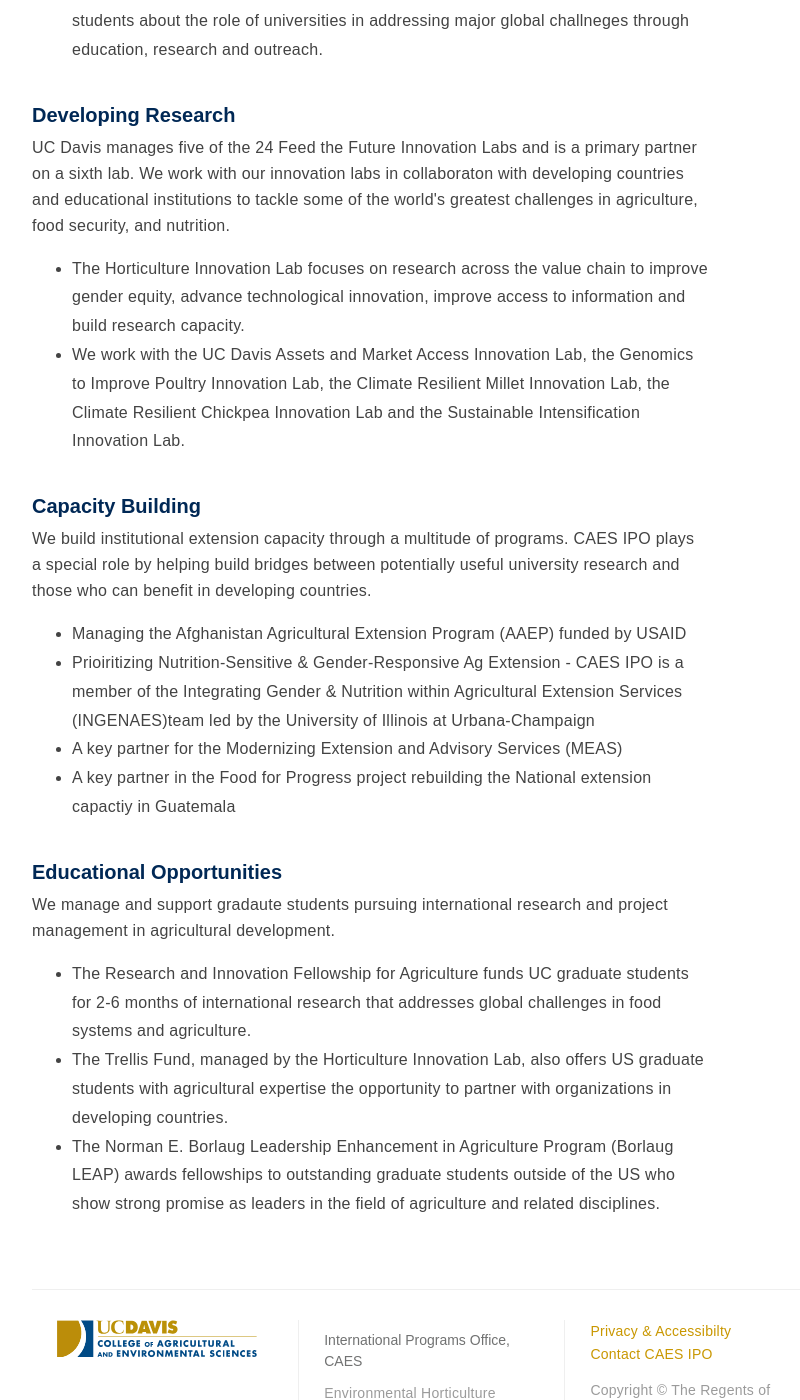
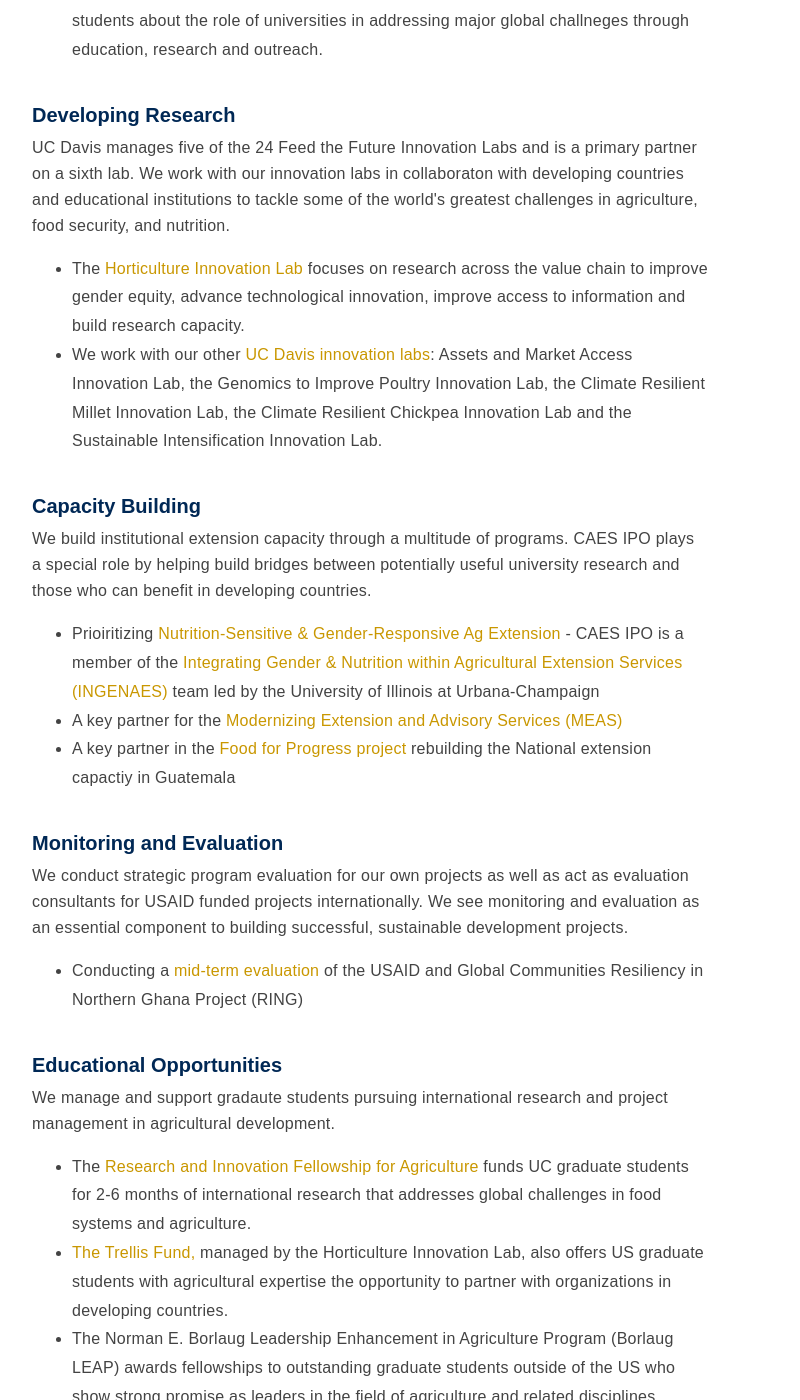
Before and after one commit to ucdavis/ip, a Jekyll site: the page built from about/what-we-do.html, in a window 1280 px wide and 1400 px high, scrolled down 552 px. Shown: the whole window, without its empty margins (96-896 px from the left). Built offline with Jekyll 4.4.1, drawn with Linux system fonts in a browser that asks for light colours; nearby versions of some CDN libraries.

Commit message:
what we do edits

```diff
--- a/about/what-we-do.html
+++ b/about/what-we-do.html
@@ -10,37 +10,43 @@
 
 
     <h3>Trainings &amp; Workshops</h3>
-    <p> We conduct courses and workshops both in-country and on campus. UC Davis is engaged in a range of topics from animal science to staple food crops.</p>
+        <p> We conduct courses and workshops both in-country and on campus. UC Davis is engaged in a range of topics from animal science to staple food crops.</p>
         <ul>
             <li>USDA Cochran Fellowship Program trainings, which in 2017 included Seed Policy and Certification in Uganda and Kenya, Resilient Agriculture in Mexico (with the USDA Climate Hub) and Integrated Pest Management in Tunisia.</li>
             <li>UC Davis-Tokyo University of Agriculture and Technology (TUAT) workshop for TUAT students about the role of universities in addressing major global challneges through education, research and outreach.</li>
         </ul>
         <br>
 
-        <h3> Developing Research </h3>
-    <p> UC Davis manages five of the 24 Feed the Future Innovation Labs and is a primary partner on a sixth lab. We work with our innovation labs in collaboraton with developing countries and educational institutions to tackle some of the world's greatest challenges in agriculture, food security, and nutrition.</p>
+    <h3> Developing Research </h3>
+     <p> UC Davis manages five of the 24 Feed the Future Innovation Labs and is a primary partner on a sixth lab. We work with our innovation labs in collaboraton with developing countries and educational institutions to tackle some of the world's greatest challenges in agriculture, food security, and nutrition.</p>
         <ul>
-            <li> The Horticulture Innovation Lab focuses on research across the value chain to improve gender equity, advance technological innovation, improve access to information and build research capacity. </li>
-            <li> We work with the UC Davis Assets and Market Access Innovation Lab, the Genomics to Improve Poultry Innovation Lab, the Climate Resilient Millet Innovation Lab, the Climate Resilient Chickpea Innovation Lab and the Sustainable Intensification Innovation Lab.</li>
+            <li> The <a target="_blank" href="http://horticulture.ucdavis.edu/">Horticulture Innovation Lab</a> focuses on research across the value chain to improve gender equity, advance technological innovation, improve access to information and build research capacity. </li>
+            <li> We work with our other <a href="/research/innovationlab.html">UC Davis innovation labs</a>: Assets and Market Access Innovation Lab, the Genomics to Improve Poultry Innovation Lab, the Climate Resilient Millet Innovation Lab, the Climate Resilient Chickpea Innovation Lab and the Sustainable Intensification Innovation Lab.</li>
         </ul>
         <br>
 
+    <h3> Capacity Building</h3>
+        <p> We build institutional extension capacity through a multitude of programs. CAES IPO plays a special role by helping build bridges between potentially useful university research and those who can benefit in developing countries. </p>
+        <ul>
+            <!--<li>Managing the Afghanistan Agricultural Extension Program (AAEP) funded by USAID</li>-->
+            <li>Prioiritizing <a href="/training-and-extension/nutrition-and-gender.html">Nutrition-Sensitive &amp; Gender-Responsive Ag Extension</a> - CAES IPO is a member of the <a href="/projects/INGENAES">Integrating Gender & Nutrition within Agricultural Extension Services (INGENAES)</a> team led by the University of Illinois at Urbana-Champaign</li>
+            <li>A key partner for the <a href-"https://meas.illinois.edu/"> Modernizing Extension and Advisory Services (MEAS)</a></li>
+            <li>A key partner in the <a href="/projects/FFP">Food for Progress project</a> rebuilding the National extension capactiy in Guatemala</li>
+        </ul>
+        <br>
 
-     <h3> Capacity Building</h3>
-     <p> We build institutional extension capacity through a multitude of programs. CAES IPO plays a special role by helping build bridges between potentially useful university research and those who can benefit in developing countries. </p>
+    <h3> Monitoring and Evaluation</h3>
+        <p>We conduct strategic program evaluation for our own projects as well as act as evaluation consultants for USAID funded projects internationally. We see monitoring and evaluation as an essential component to building successful, sustainable development projects. </p>
         <ul>
-            <li>Managing the Afghanistan Agricultural Extension Program (AAEP) funded by USAID</li>
-            <li>Prioiritizing Nutrition-Sensitive &amp; Gender-Responsive Ag Extension - CAES IPO is a member of the Integrating Gender & Nutrition within Agricultural Extension Services (INGENAES)team led by the University of Illinois at Urbana-Champaign</li>
-            <li>A key partner for the Modernizing Extension and Advisory Services (MEAS)</li>
-            <li>A key partner in the Food for Progress project rebuilding the National extension capactiy in Guatemala</li>
+            <li> Conducting a <a href="/projects/RING">mid-term evaluation</a> of the USAID and Global Communities Resiliency in Northern Ghana Project (RING)</li>
         </ul>
         <br>
 
     <h3> Educational Opportunities</h3>
-    <p> We manage and support gradaute students pursuing international research and project management in agricultural development.</p>
+     <p> We manage and support gradaute students pursuing international research and project management in agricultural development.</p>
         <ul>
-            <li>The Research and Innovation Fellowship for Agriculture funds UC graduate students for 2-6 months of international research that addresses global challenges in food systems and agriculture.</li>
-            <li>The Trellis Fund, managed by the Horticulture Innovation Lab, also offers US graduate students with agricultural expertise the opportunity to partner with organizations in developing countries. </li>
+            <li>The <a href="/scholars-and-students/RIFA/index.html">Research and Innovation Fellowship for Agriculture</a> funds UC graduate students for 2-6 months of international research that addresses global challenges in food systems and agriculture.</li>
+            <li><a href="http://horticulture.ucdavis.edu/main/trellis.html"> The Trellis Fund,</a> managed by the Horticulture Innovation Lab, also offers US graduate students with agricultural expertise the opportunity to partner with organizations in developing countries. </li>
             <li> The Norman E. Borlaug Leadership Enhancement in Agriculture Program (Borlaug LEAP) awards fellowships to outstanding graduate students outside of the US who show strong promise as leaders in the field of agriculture and related disciplines.</li>
         </ul>
 
```
